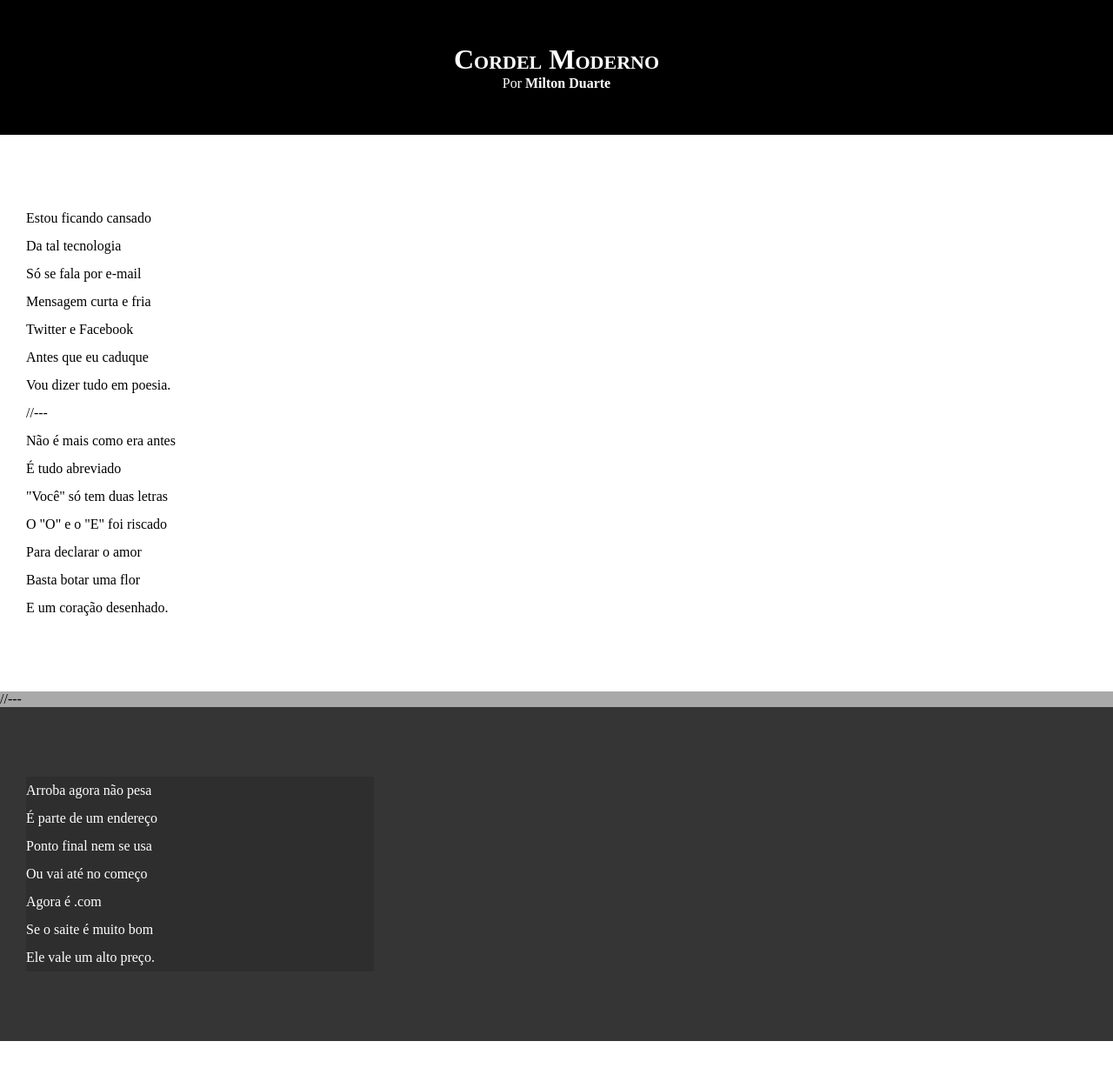
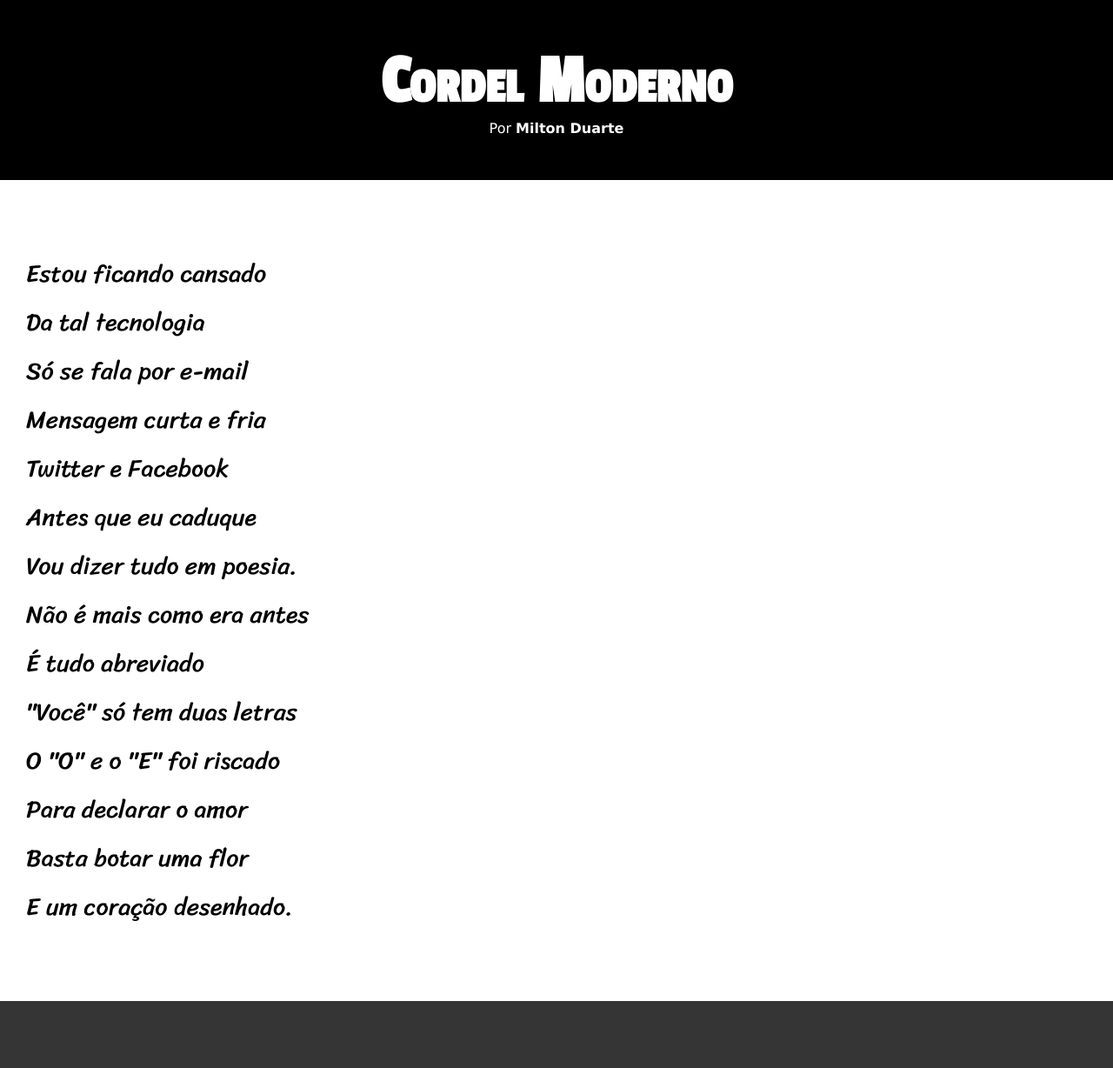
Before and after one commit to kevingueh/Html-css, a plain HTML site: page DEsafios pessoais/desafio011/index.html in a window 1280 px wide. Shown: the top 1228 px of the page at 87% size. Drawn offline with Linux system fonts and the light colour scheme.

Commit message:
so falta  a imagem

```diff
--- a/DEsafios pessoais/Desafio011/css/style.css
+++ b/DEsafios pessoais/Desafio011/css/style.css
@@ -1,19 +1,30 @@
 @charset "UTF-8";
+@import url('https://fonts.googleapis.com/css2?family=Passion+One&display=swap');
+@import url('https://fonts.googleapis.com/css2?family=Sriracha&display=swap');
+:root{
 
+  --fonte1:Verdana, Geneva, Tahoma, sans-serif;
+  --fonte2: "Passion One", sans-serif;
+  --fonte3: "Sriracha", cursive;
+}
 *{
   padding: 0%;
   margin: 0%;
+
 }
 html, body{
   min-height: 100%;
   background-color: darkgray;
+  font-family: var(--fonte1);
 }
 header{
-  background-color: black;
+    background-color: black;
   color: white;
   text-align: center;
 }
 header > h1 {
+  font-family: var(--fonte2);
+  font-size: 10vh;
   padding-top: 50px;
   font-variant: small-caps;
 }
@@ -29,14 +40,17 @@ a:hover{
   text-decoration: underline;
 }
 section{
+  font-family: var(--fonte3);
   padding-top: 10vh;
   padding-bottom: 10vh;
   line-height: 2em;
   padding-left: 30px;
+  font-size: 3.5vh;
 }
 section.normal{
   background-color: white;
   color: black
+
 }
 section.imagem{
   background-color:rgb(53, 53, 53) ;
@@ -44,6 +58,8 @@ section.imagem{
 section.imagem > p {
   color: white;
   width: 400px;
+  padding-left: 10px;
+  border-radius: 10px;
   background-color: rgba(0, 0, 0, 0.13);
 }
 footer{
```
Also changed, not shown: DEsafios pessoais/desafio011/index.html (+3 -4 lines).
